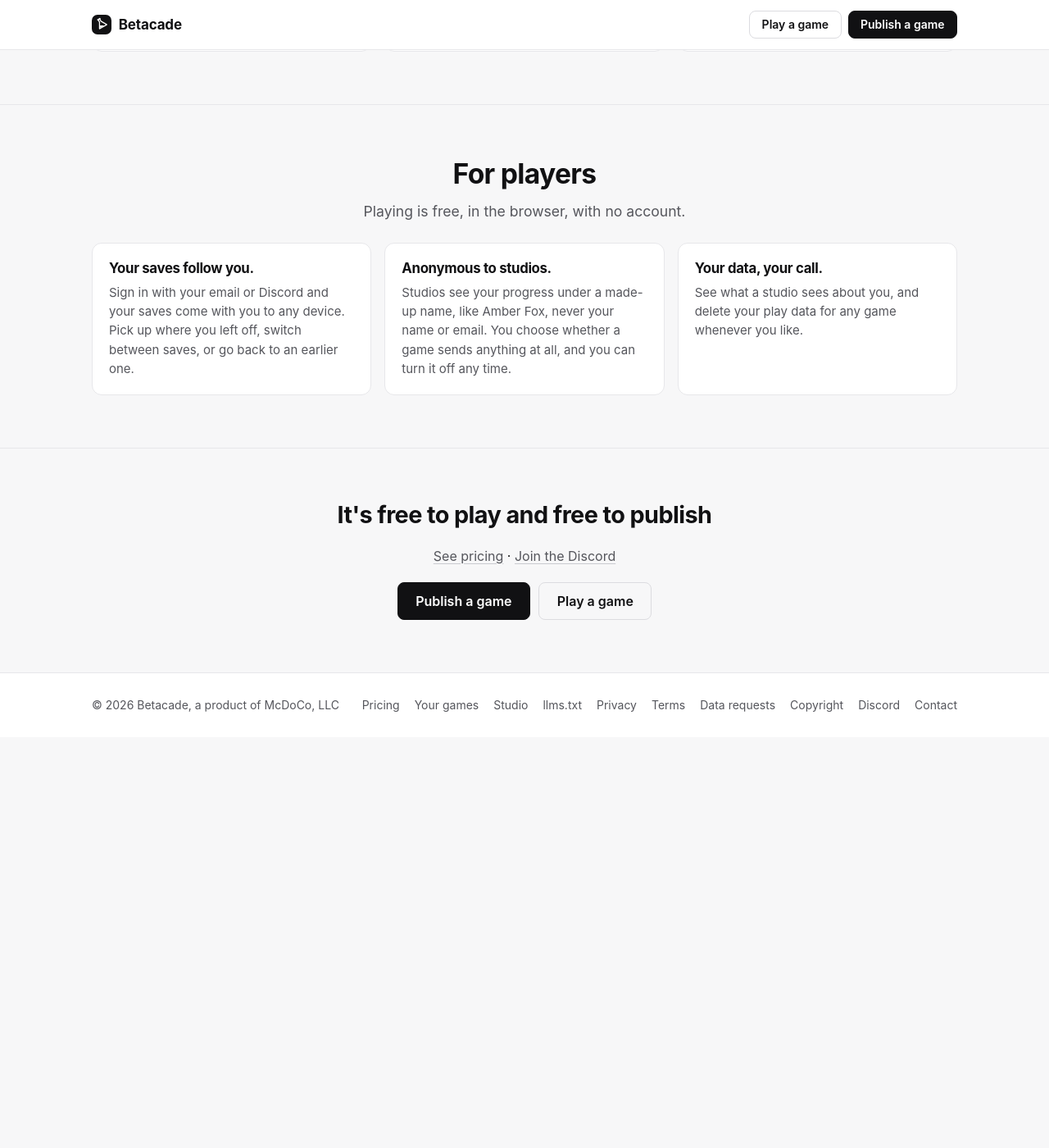
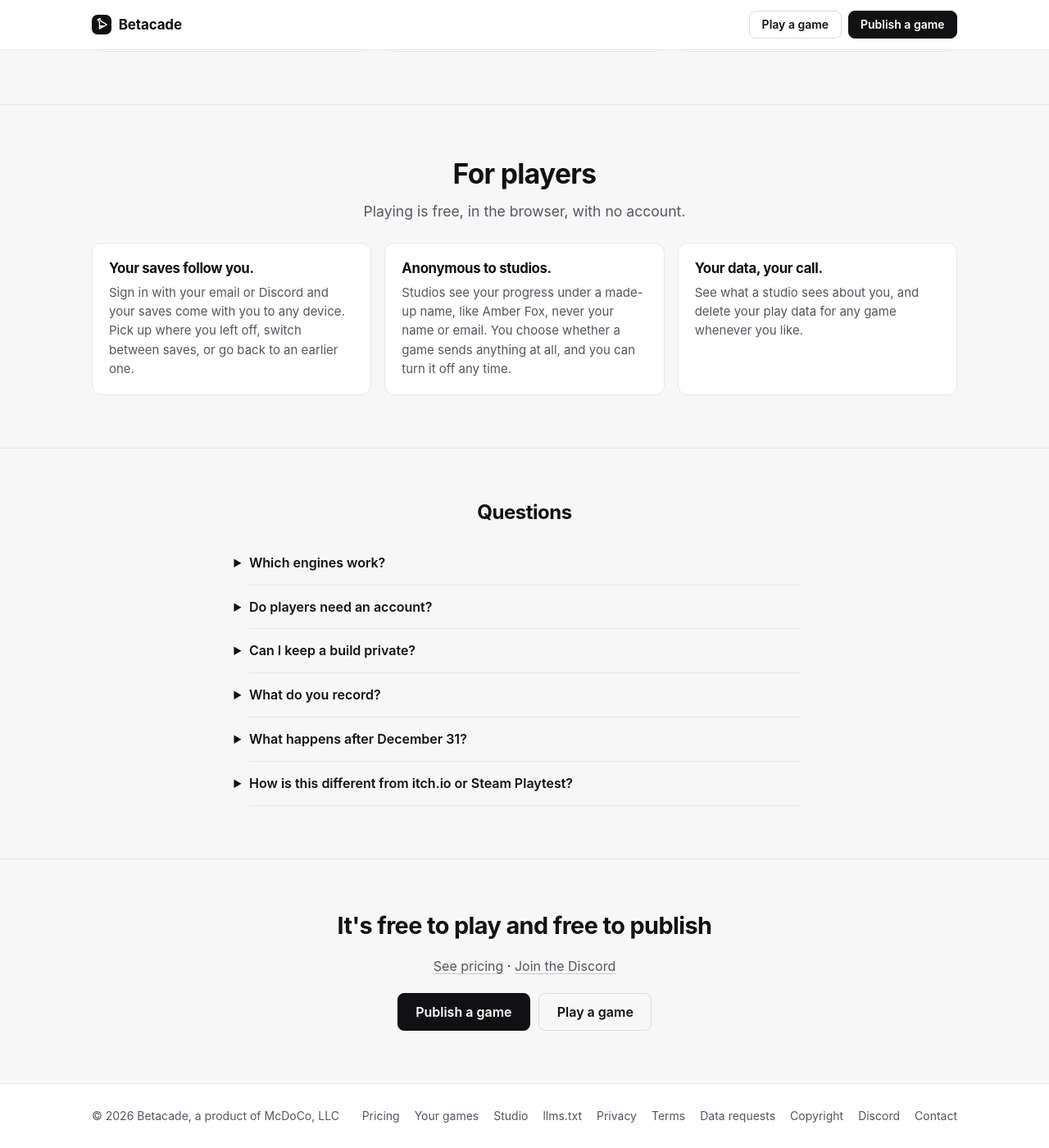
Before and after one commit to mcdoco/betacade.com, a Jekyll site: the page built from index.html, in a window 1280 px wide and 1400 px high, scrolled down 4695 px. Shown: the whole window at 82% size. Built offline with Jekyll 4.4.1, drawn with Linux system fonts in a browser that asks for light colours; before the commit the page ends 5594 px from its top, so only the background shows below that.

Commit message:
Home page: title names the category; a short FAQ with FAQPage structured data
Co-Authored-By: Claude Opus 5.5 <noreply@anthropic.com>

```diff
--- /dev/null
+++ b/_data/faq.yml
@@ -0,0 +1,14 @@
+# The home page's FAQ: the visible list and its FAQPage structured data both read this, so they
+# can't disagree. Answers say only what ships.
+- q: Which engines work?
+  a: Unity (WebGL export), Godot 4 (web export) and plain HTML and JavaScript, so anything that exports to the web. Unreal and native mobile games can be playtested a slice at a time.
+- q: Do players need an account?
+  a: No. They play from a link in the browser. Signing in, with email or Discord, keeps their saves and name across devices.
+- q: Can I keep a build private?
+  a: Yes, on Pro. A build can be for chosen people only, while your game's link keeps playing the latest public build.
+- q: What do you record?
+  a: Only what a player agrees to share. Play time, how far they got from the game's own saves, errors, feedback and, where on, replays. Studios see a nickname, never the player's email, and players can see and delete their data.
+- q: What happens after December 31?
+  a: Studios on Founding Pro keep $15 a month for as long as they stay subscribed. New Pro subscriptions are $29 a month.
+- q: How is this different from itch.io or Steam Playtest?
+  a: itch.io hosts and sells games. Betacade shows you how people played yours, and works on itch.io too, through betacade.js. Steam Playtest is for desktop games on Steam. Betacade is for web builds anyone can play from a link.
--- a/assets/css/site.css
+++ b/assets/css/site.css
@@ -450,3 +450,10 @@ th { background: var(--soft); font-weight: 600; }
   .hero-grid > .mock, .step > .mock { box-shadow: 0 0 0 10px var(--soft), 0 12px 40px rgba(17, 17, 19, .08); margin: 10px 0; }
   .step > .devices { background: var(--soft); border-radius: 6px; box-shadow: 0 0 0 10px var(--soft); margin: 10px 0; }
 }
+
+/* ── FAQ ── */
+.faq .wrap { max-width: 44rem; }
+.faq h2 { text-align: center; margin-bottom: 20px; }
+.faq details { border-bottom: 1px solid var(--line); padding: 14px 0; }
+.faq summary { cursor: pointer; font-weight: 600; list-style-position: outside; }
+.faq details p { color: var(--text2); margin: 10px 0 0; }
--- a/index.html
+++ b/index.html
@@ -1,6 +1,6 @@
 ---
 layout: default
-title: "Betacade · Find the fun"
+title: "Betacade · Playtest your web game"
 description: "Put a web game build up, send players one link, and watch how they actually played it: who's playing, how far they got, what broke, and a replay of each session."
 ---
 
@@ -177,6 +177,25 @@ MAKE NO MISTAKES.</code><button type="button" class="btn ghost copy" data-copy h
     </div>
   </section>
 
+  <section class="faq" id="faq">
+    <div class="wrap">
+      <h2>Questions</h2>
+      {%- for f in site.data.faq %}
+      <details>
+        <summary>{{ f.q }}</summary>
+        <p>{{ f.a }}</p>
+      </details>
+      {%- endfor %}
+    </div>
+    <script type="application/ld+json">
+    {"@context": "https://schema.org", "@type": "FAQPage", "mainEntity": [
+      {%- for f in site.data.faq %}
+      {"@type": "Question", "name": {{ f.q | jsonify }}, "acceptedAnswer": {"@type": "Answer", "text": {{ f.a | jsonify }}}}{% unless forloop.last %},{% endunless %}
+      {%- endfor %}
+    ]}
+    </script>
+  </section>
+
   <section class="closing">
     <div class="wrap">
       <h2>It's free to play and free to publish</h2>
```
